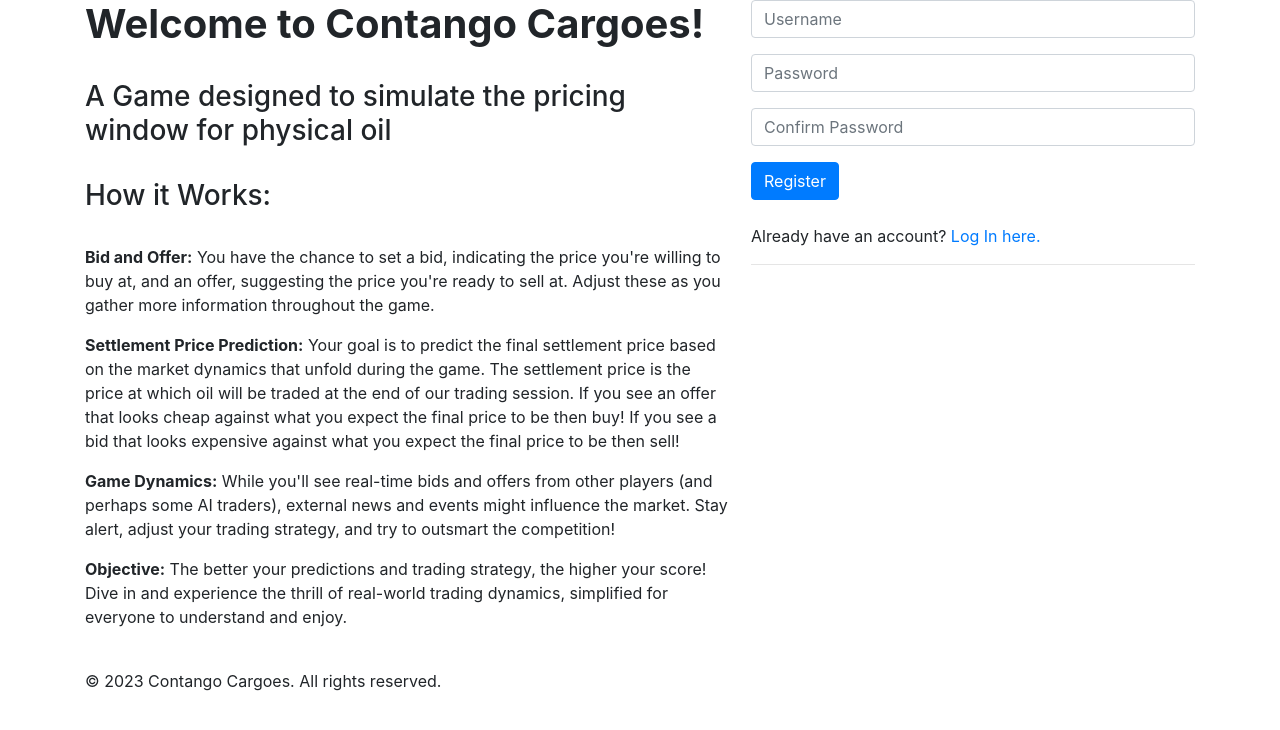
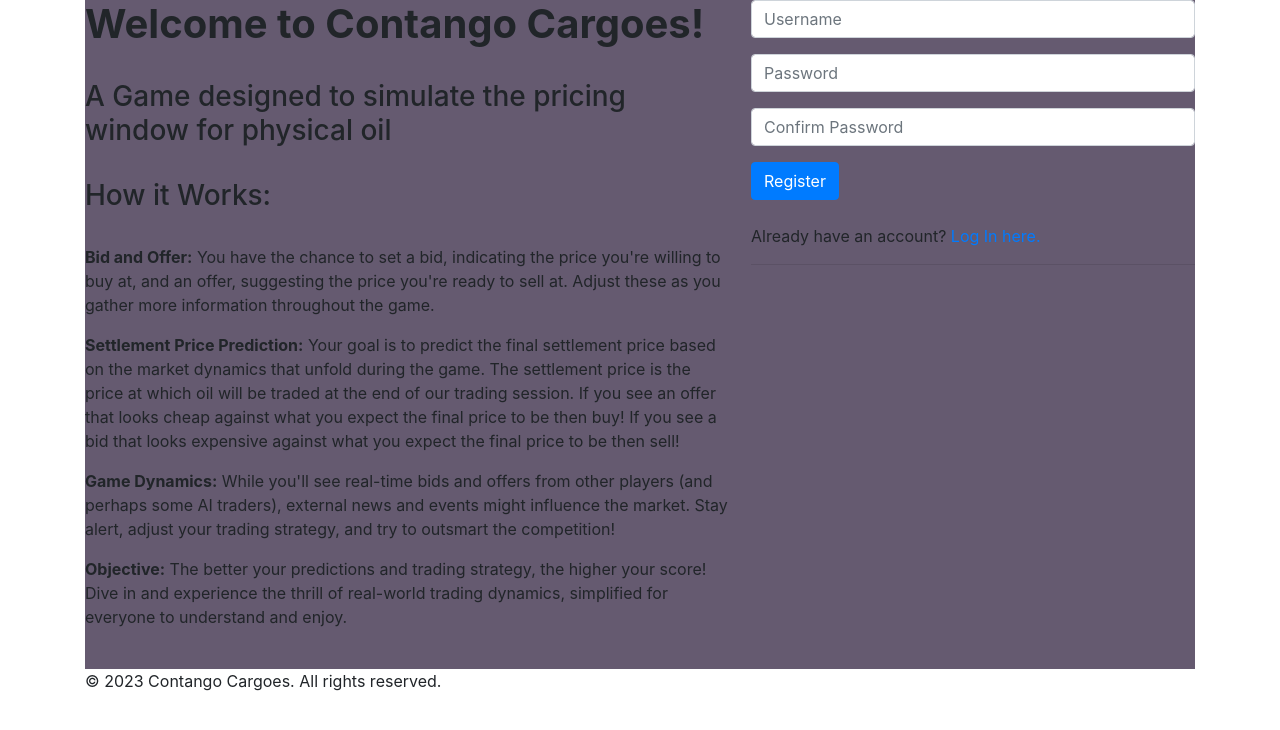
Before and after one commit to tariqh2/bargetrader, a Django app: page /register in a window 1280 px wide. Shown: the top 730 px of the page. Run offline with Django 4.2, Linux system fonts and the light colour scheme; some libraries are stand-ins or nearby versions.

Commit message:
updated the background color for the content wrapper

```diff
--- a/trading/static/trading/styles.css
+++ b/trading/static/trading/styles.css
@@ -80,6 +80,7 @@ h1 {
     display: flex;
     justify-content: space-between;
     align-items: flex-start;
+    background-color: #655A70;
 }
 
 .text-content {
```
